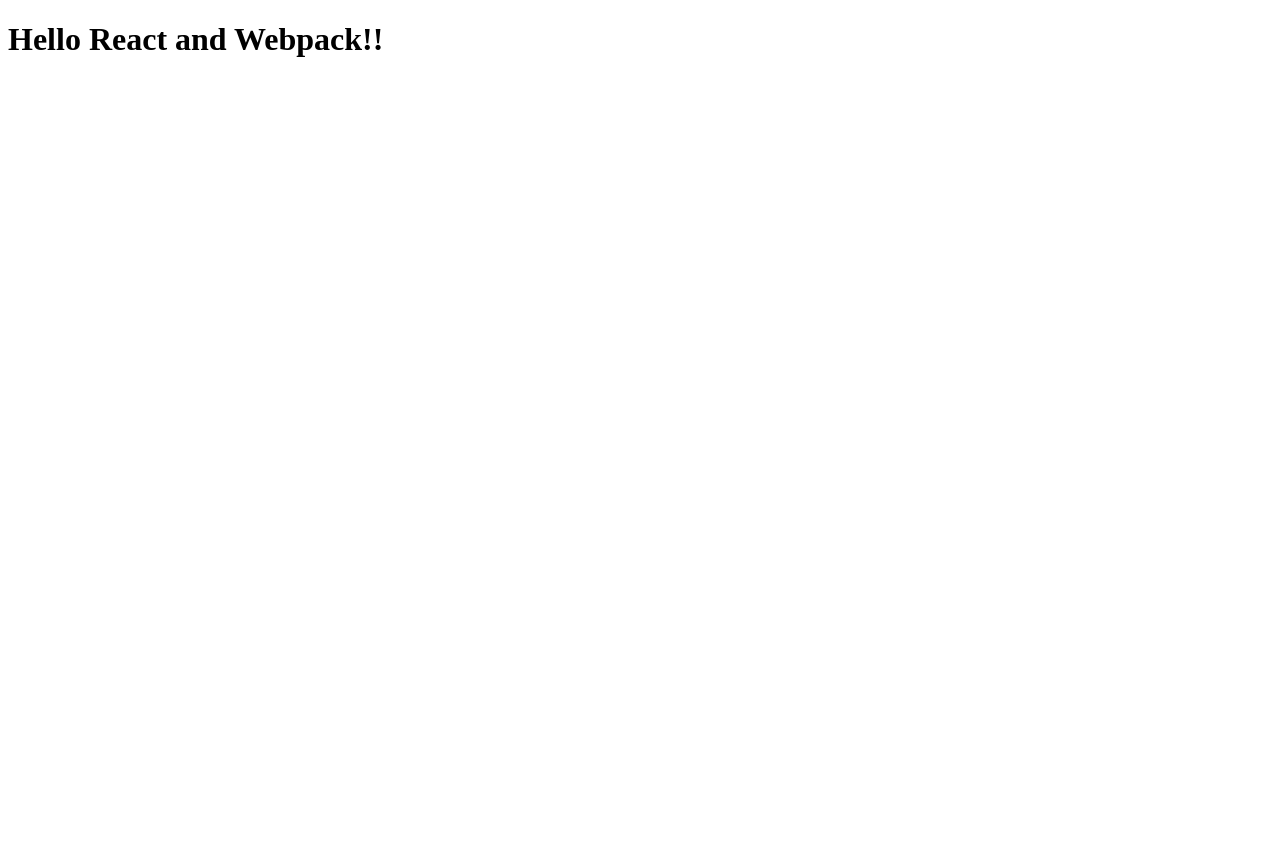
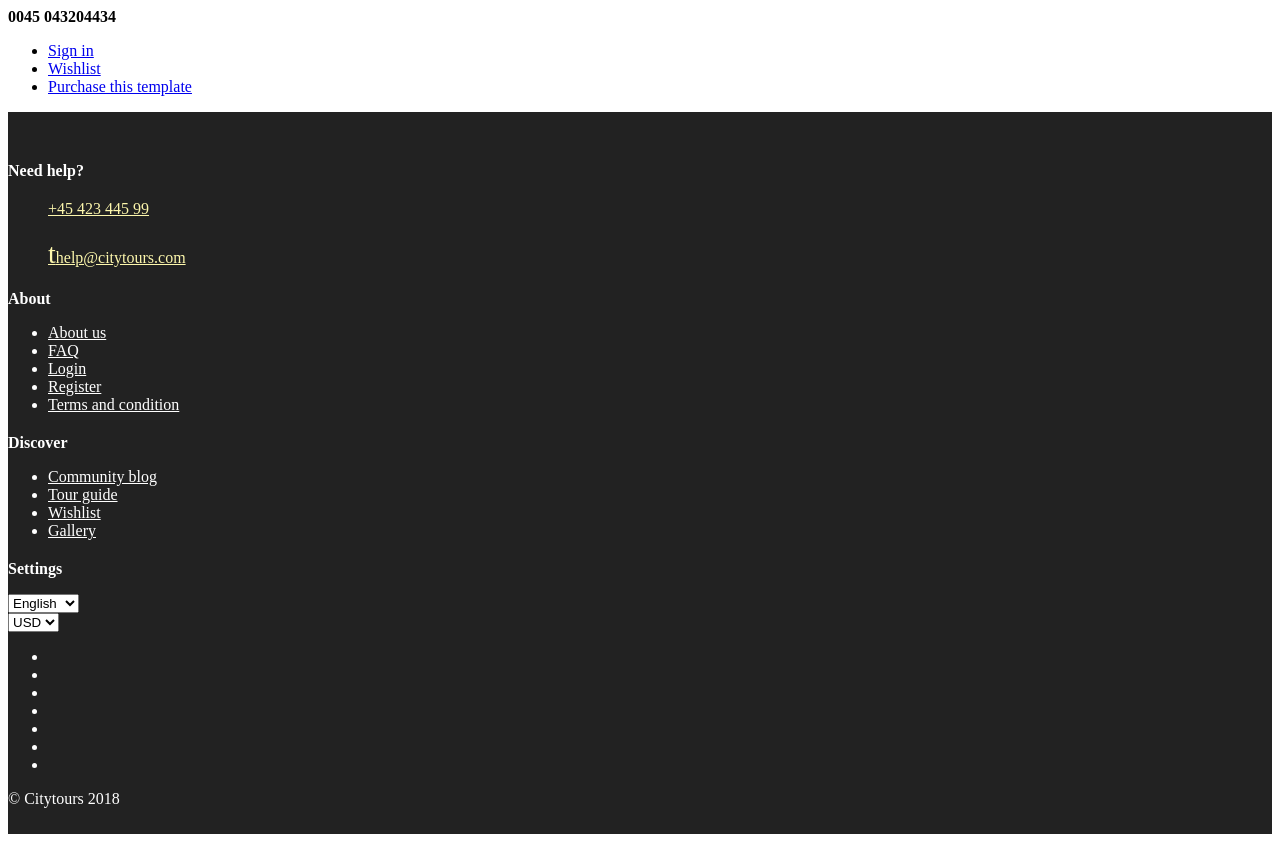
Before and after one commit to kosmodev/playcosta, a React app: page / in a window 1280 px wide. Before the commit the page ends 800 px from the top, so only its background shows below. Built offline with nearby package versions, Linux system fonts and the light colour scheme; the HTML template or start-up script is replaced by a standard one.

Commit message:
first setup

```diff
--- a/package.json
+++ b/package.json
@@ -34,6 +34,7 @@
     "lodash": "^4.17.11",
     "react": "^16.4.1",
     "react-dom": "^16.4.1",
+    "react-loadable": "^5.5.0",
     "styled-components": "^4.0.0"
   }
 }
--- a/src/App.jsx
+++ b/src/App.jsx
@@ -1,16 +1,15 @@
-// Import react
-import React from 'react';
-
-class App extends React.Component {
+import React, {Component, Fragment} from 'react';
+import Header from './common/header';
+import Footer from './common/footer';
+class App extends Component {
     render() {
         return (
-            <div>
+            <Fragment>
+                <Header />
 
-                <div class="jumbotron">
-                    <h1> Hello React and Webpack!!</h1>
-                </div>
+                <Footer />
+            </Fragment>
 
-            </div>
         );
     }
 }
--- /dev/null
+++ b/src/common/footer/components/Footer.css
@@ -0,0 +1,40 @@
+footer {
+    /*background: #222 url(../img/pattern.png) repeat 0 0;*/
+    background: #222;
+    color: #fff;
+    padding: 30px 0 10px 0;
+}
+
+footer a {
+    color: #fff;
+}
+
+footer h3 {
+    font-size: 16px;
+    font-weight: 700;
+    color: #fff;
+    margin-top: 20px;
+}
+
+@media (max-width: 991px)
+a#phone, a#email_footer {
+    font-size: 12px;
+    padding-left: 25px;
+    margin: 5px 0 5px 0;
+}
+
+a#phone, a#email_footer {
+    display: block;
+    position: relative;
+    color: #fdf7ac;
+    font-size: 16px;
+    padding-left: 40px;
+    margin: 20px 0;
+}
+
+a#email_footer:before {
+    font-size: 28px;
+    content: "\74";
+    left: 0;
+    top: 5px;
+}
--- /dev/null
+++ b/src/common/footer/components/Footer.js
@@ -0,0 +1,72 @@
+import React from "react";
+import style from "./Footer.css";
+
+const Footer = () => (
+    <footer className="revealed" >
+    <div className="container">
+        <div className="row">
+            <div className="col-md-4">
+                <h3>Need help?</h3>
+                <a href="tel://004542344599" id="phone">+45 423 445 99</a>
+                <a href="mailto:help@citytours.com" id="email_footer">help@citytours.com</a>
+            </div>
+            <div className="col-md-3">
+                <h3>About</h3>
+                <ul>
+                    <li><a href="#">About us</a></li>
+                    <li><a href="#">FAQ</a></li>
+                    <li><a href="#">Login</a></li>
+                    <li><a href="#">Register</a></li>
+                     <li><a href="#">Terms and condition</a></li>
+                </ul>
+            </div>
+            <div className="col-md-3">
+                <h3>Discover</h3>
+                <ul>
+                    <li><a href="#">Community blog</a></li>
+                    <li><a href="#">Tour guide</a></li>
+                    <li><a href="#">Wishlist</a></li>
+                     <li><a href="#">Gallery</a></li>
+                </ul>
+            </div>
+            <div className="col-md-2">
+                <h3>Settings</h3>
+                <div className="styled-select">
+                    <select name="lang" id="lang">
+                        <option value="English">English</option>
+                        <option value="French">French</option>
+                        <option value="Spanish">Spanish</option>
+                        <option value="Russian">Russian</option>
+                    </select>
+                </div>
+                <div className="styled-select">
+                    <select name="currency" id="currency">
+                        <option value="USD" >USD</option>
+                        <option value="EUR">EUR</option>
+                        <option value="GBP">GBP</option>
+                        <option value="RUB">RUB</option>
+                    </select>
+                </div>
+            </div>
+        </div>
+        <div className="row">
+            <div className="col-md-12">
+                <div id="social_footer">
+                    <ul>
+                        <li><a href="#"><i className="icon-facebook"></i></a></li>
+                        <li><a href="#"><i className="icon-twitter"></i></a></li>
+                        <li><a href="#"><i className="icon-google"></i></a></li>
+                        <li><a href="#"><i className="icon-instagram"></i></a></li>
+                        <li><a href="#"><i className="icon-pinterest"></i></a></li>
+                        <li><a href="#"><i className="icon-vimeo"></i></a></li>
+                        <li><a href="#"><i className="icon-youtube-play"></i></a></li>
+                    </ul>
+                    <p>© Citytours 2018</p>
+                </div>
+            </div>
+        </div>
+    </div>
+</footer>
+)
+
+export default Footer;
--- /dev/null
+++ b/src/common/footer/containers/FooterContainer.js
@@ -0,0 +1,33 @@
+import React, { Component } from "react";
+import Footer from '../components/Footer';
+
+class FooterContainer extends Component{
+    constructor(){
+       super();
+       this.state = {};
+    }
+
+    render(){
+        return(
+            <Footer />
+        )
+    }
+}
+
+export default FooterContainer;
+/*
+class HeaderContainer extends Component{
+    constructor() {
+        super();
+        this.state = {};
+      }
+    render() {
+        return (
+            <Header />
+        );
+    }
+
+}
+
+export default HeaderContainer;
+*/
--- /dev/null
+++ b/src/common/footer/index.js
@@ -0,0 +1,2 @@
+import Footer from './containers/FooterContainer';
+export default Footer;
--- /dev/null
+++ b/src/common/header/components/Header.js
@@ -0,0 +1,22 @@
+import React from "react";
+import style from "./header.css";
+const Header = () => (
+    <header className={style.header} >
+        <div className={style.topLine} >
+            <div className="container">
+                <div className="row">
+                    <div className="col-6"><i className="icon-phone"></i><strong>0045 043204434</strong></div>
+                    <div className="col-6">
+                        <ul className={style.topLinks}>
+                            <li className={style.topLinksLi}><a href="#sign-in-dialog" id="access_link">Sign in</a></li>
+                            <li className={style.topLinksLi}><a href="wishlist.html" id="wishlist_link">Wishlist</a></li>
+                            <li className={style.topLinksLi}><a href="http://themeforest.net/item/citytours-city-tours-tour-tickets-and-guides/10715647?ref=ansonika">Purchase this template</a></li>
+                        </ul>
+                    </div>
+                </div>
+            </div>
+        </div>
+    </header>
+)
+
+export default Header;
--- /dev/null
+++ b/src/common/header/containers/HeaderContainer.js
@@ -0,0 +1,17 @@
+import React, { Component } from "react";
+import Header from "../components/Header";
+
+class HeaderContainer extends Component{
+    constructor() {
+        super();
+        this.state = {};
+      }
+    render() {
+        return (
+            <Header />
+        );
+    }
+
+}
+
+export default HeaderContainer;
--- /dev/null
+++ b/src/common/header/index.js
@@ -0,0 +1,2 @@
+import Header from './containers/HeaderContainer';
+export default Header;
```
Also changed, not shown: src/common/header/components/Header.css (added), 2 other files (tests, documents, lock files or other folders).
